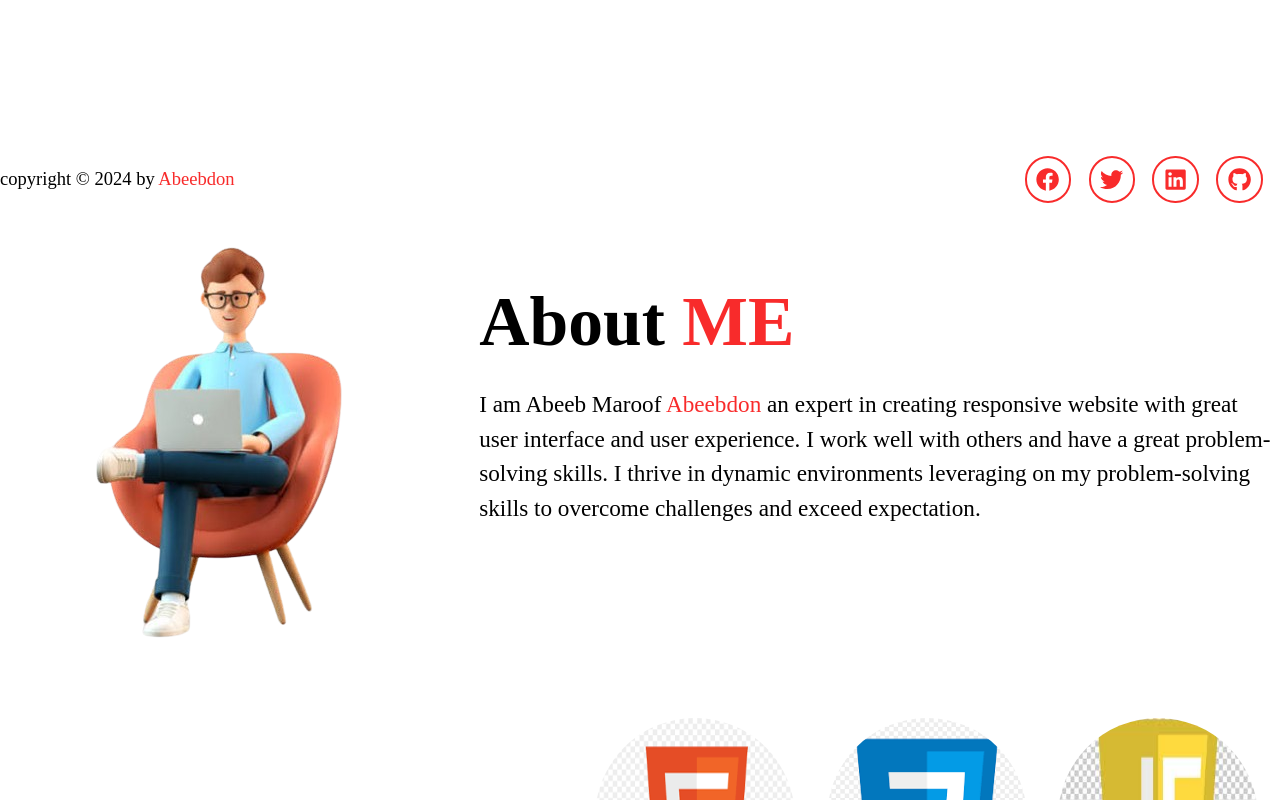
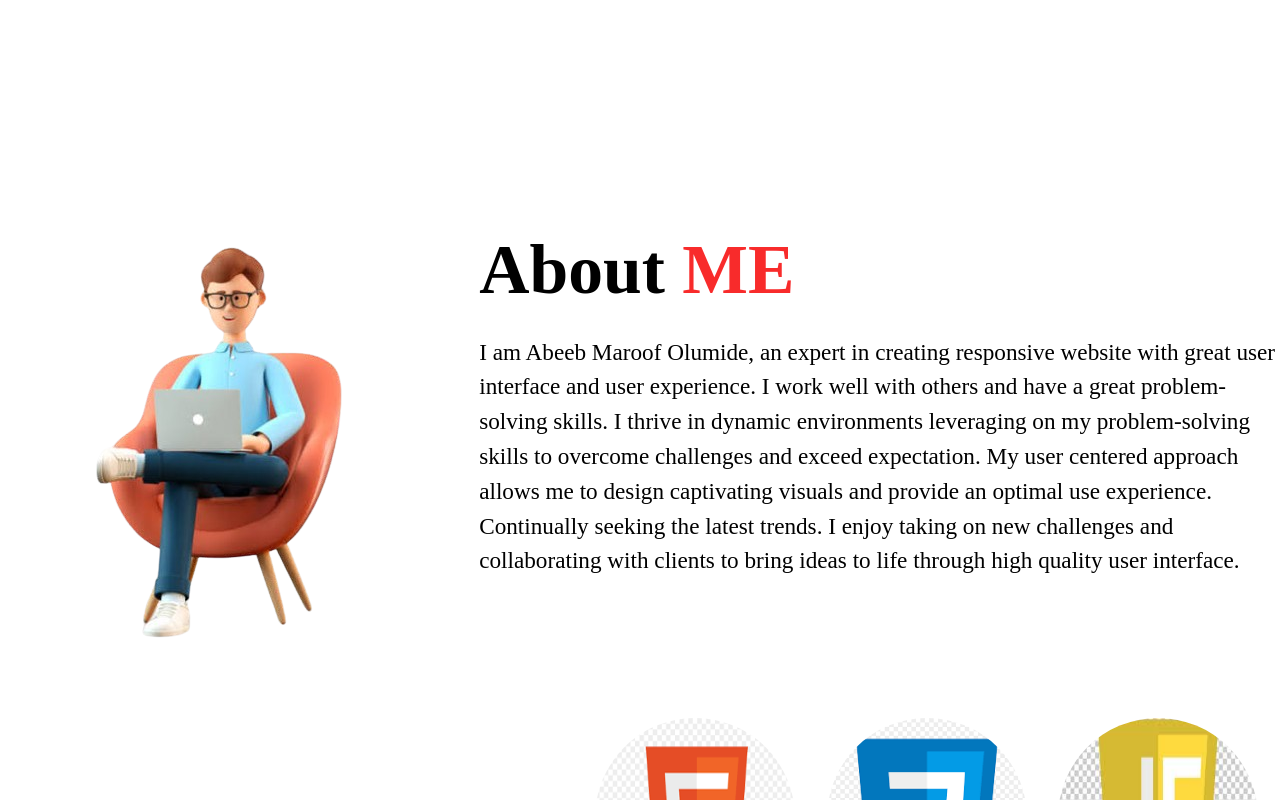
Before and after one commit to abeeebdon/my-portfolio, a React (Create React App) app: page / in a window 1280 px wide. Shown: the part 580-1380 px from the top of the page. Built offline with nearby package versions, Linux system fonts and the light colour scheme.

Commit message:
Still on my portfolio

```diff
--- a/src/About.js
+++ b/src/About.js
@@ -9,11 +9,15 @@ const About = () => {
           About <span>ME</span>
         </h2>
         <p>
-          I am Abeeb Maroof <span>Abeebdon</span> an expert in creating
-          responsive website with great user interface and user experience. I
-          work well with others and have a great problem-solving skills. I
-          thrive in dynamic environments leveraging on my problem-solving skills
-          to overcome challenges and exceed expectation.
+          I am Abeeb Maroof Olumide, an expert in creating responsive website
+          with great user interface and user experience. I work well with others
+          and have a great problem-solving skills. I thrive in dynamic
+          environments leveraging on my problem-solving skills to overcome
+          challenges and exceed expectation. My user centered approach allows me
+          to design captivating visuals and provide an optimal use experience.
+          Continually seeking the latest trends. I enjoy taking on new
+          challenges and collaborating with clients to bring ideas to life
+          through high quality user interface.
         </p>
       </div>
     </section>
--- a/src/Data.js
+++ b/src/Data.js
@@ -28,7 +28,7 @@ export const project = [
     id: 5,
     name: 'Tea Cup',
     image: '/img/drawers.jpg',
-    link: 'https://femp-teacup.netlify.app/',
+    link: 'https://abeebdon-teacup.netlify.app/',
   },
 ]
 
--- a/src/index.scss
+++ b/src/index.scss
@@ -292,10 +292,6 @@ span {
 /* Styling the footer */
 
 .footer {
-  position: fixed;
-  bottom: 0%;
-  left: 0%;
-  right: 0%;
   width: 100%;
   flex-wrap: wrap;
   background-color: light-dark(#ffffff, #000010);
```
